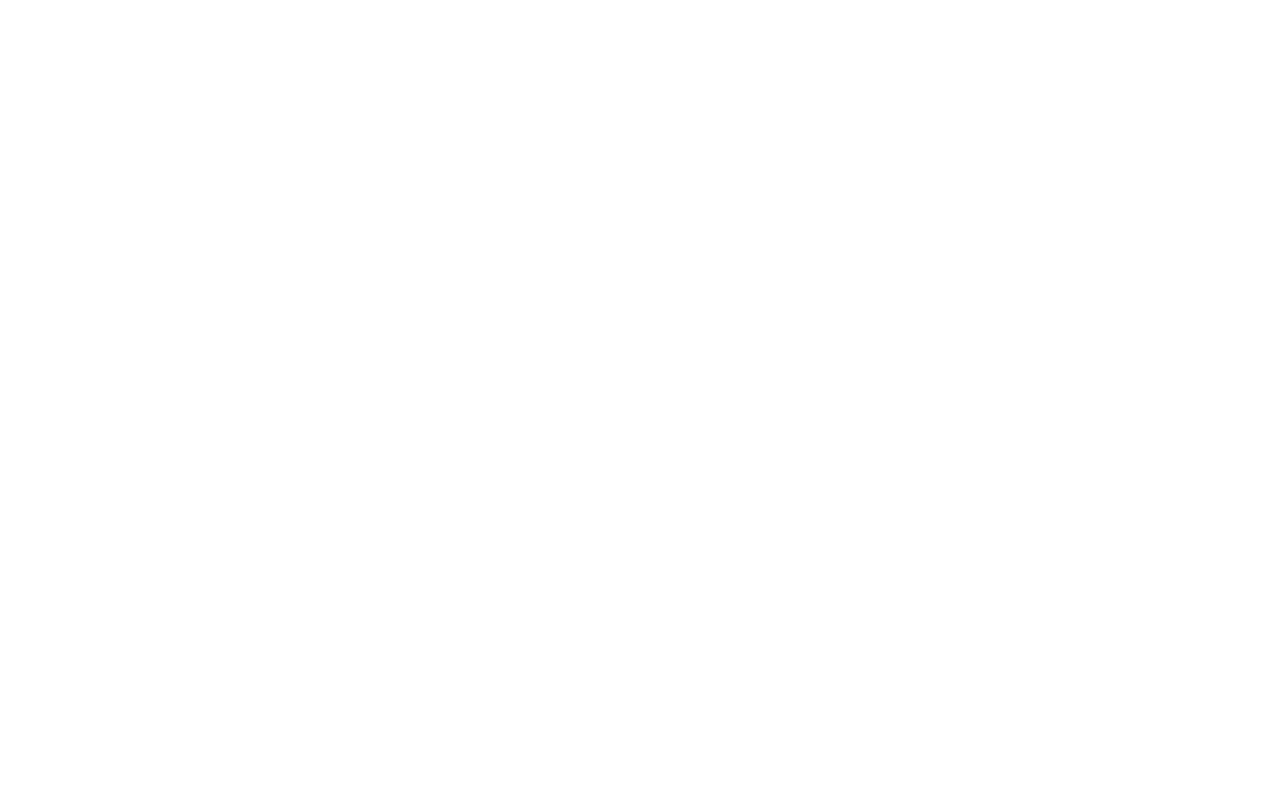
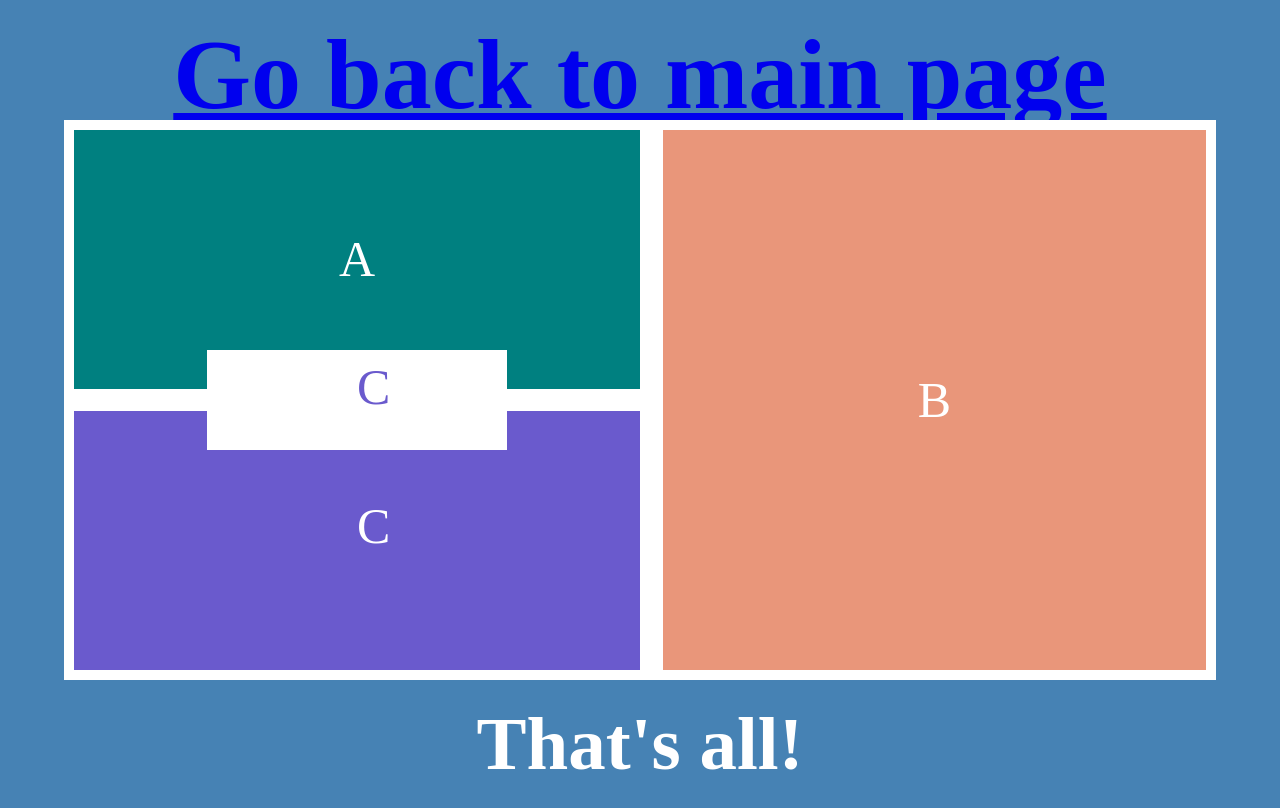
Before and after one commit to shoztobou/basicWeb, a plain HTML site: page Task_7/position/position.html in a window 1280 px wide. Shown: the top 808 px of the page. Drawn offline with Linux system fonts and the light colour scheme.

Commit message:
completed seventh task

```diff
--- a/Task_7/position/css/styles.css
+++ b/Task_7/position/css/styles.css
@@ -1,11 +1,85 @@
+html {
+    height: 5000px;
+}
 body {
+    background-color: #4682b4;
+    font-size: 50px;
+    color: #ffffff;
+}
+h1 {
     position: relative;
+    top:0;
+    text-align: center;
 }
-.references {
+h2 {
+    position: fixed;
+    bottom: 0;
+    left: 50%;
+    transform: translate(-50%, 0);
+    text-align: center;
+}
+.borderBox {
+    position: absolute;
+
+    left: 50%;
+    top: 50%;
+    transform: translate(-50%, -50%);
+    border: 10px solid #ffffff;
+    height: 70%;
+    width: 90%;
+    background-color: #ffffff;
+}
+.letterA {
     position: relative;
-    display: block;
-    box-sizing: border-box;
-    max-height: 400px;
-    max-width: 400px;
-    background: burlywood;
+    height: 48%;
+    width:50%;
+    left: 0;
+    top: 0;
+    background-color: #008080;
+    display: flex;
+    justify-content: center;
+    align-items: center;
 }
+.letterA p {
+    position: sticky;
+    top:33%;
+}
+.centerC {
+    position: fixed;
+    left: 25%;
+    top: 50%;
+    width: 300px;
+    height: 100px;
+    transform: translate(-50%, -50%);
+    background-color: #ffffff;
+    z-index: 1;
+}
+.centerC p {
+    position: relative;
+    color: #6a5acd;
+    left: 50%;
+}
+.letterC {
+    position: absolute;
+    height: 48%;
+    width:50%;
+    left:0;
+    bottom: 0;
+    background-color: #6a5acd;
+}
+.letterC p {
+    position: relative;
+    top: 30%;
+    left: 50%;
+}
+.letterB {
+    position: absolute;
+    top:0;
+    right:0;
+    height:100%;
+    width:48%;
+    background-color:#e9967a;
+    display: flex;
+    justify-content: center;
+    align-items: center;
+}
--- a/Task_7/position/position.html
+++ b/Task_7/position/position.html
@@ -8,7 +8,30 @@
 </head>
 <body>
     <div id="wrapper">
-
+       <header>
+            <a href="../index.html">
+                <h1>Go back to main page</h1>
+            </a>
+        </header>
+       <main>
+            <div class='borderBox'>
+                <div class='letterA'>
+                    <p>A</p>
+                </div>
+                <div class="centerC">
+                    <p>C</p>
+                </div>
+                <div class='letterC'>
+                    <p>C</p>
+                </div>
+                <div class="letterB">
+                    <p>B</p>
+                </div>
+            </div>
+       </main>
+       <footer>
+            <h2>That's all!</h2>
+       </footer>
     </div>
 </body>
 </html>
--- a/Task_7/zindex/css/styles.css
+++ b/Task_7/zindex/css/styles.css
@@ -1,11 +1,55 @@
-body {
+header {
+    text-align: center;
+}
+.borderBox{
     position: relative;
+    display: flex;
+    box-sizing: content-box;
+    border: 25px solid #000;
+    padding: 25px;
+    margin:25px;
+    height: 800px;
+    width: 1000px;
+    background-color: #000;
+    z-index: -99;
 }
-.references {
-    position: relative;
-    display: block;
-    box-sizing: border-box;
-    max-height: 400px;
-    max-width: 400px;
-    background: burlywood;
+.yellowBox {
+    position: absolute;
+    border: 5px solid #000;
+    left:0;
+    top:0;
+    background-color: yellow;
+    width:600px;
+    height:500px;
+    z-index: 999;
 }
+.blueBox {
+    position: absolute;
+    border: 5px solid #000;
+    right:0;
+    top:0;
+    background-color: blue;
+    width:600px;
+    height:500px;
+    z-index: -9;
+}
+.greenBox {
+    position: absolute;
+    border: 5px solid #000;
+    left:0;
+    bottom:0;
+    background-color: green;
+    width:600px;
+    height:500px;
+    z-index: 9;
+}
+.redBox {
+    position: absolute;
+    border: 5px solid #000;
+    right:0;
+    bottom:0;
+    background-color: red;
+    width:600px;
+    height:500px;
+    z-index: 99;
+}
```
Also changed, not shown: Task_7/zindex/zindex.html (+26 -4 lines).
